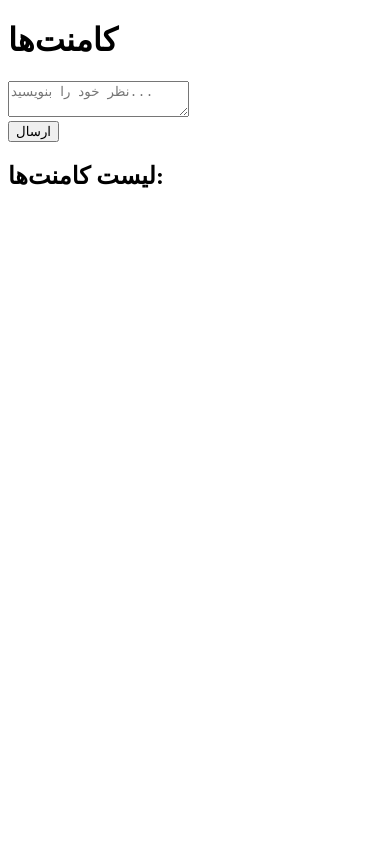
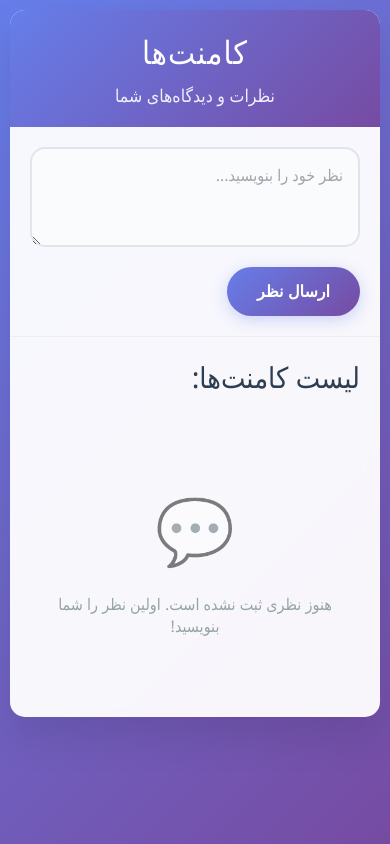
Before and after one commit to AramAsadinejad/commentings, a website: page index.html in a window 390 px wide. Drawn offline with Linux system fonts and the light colour scheme; no server answers.

Commit message:
worked on UI🦒

```diff
--- a/index.html
+++ b/index.html
@@ -1,19 +1,35 @@
 <!DOCTYPE html>
 <html lang="fa">
+
 <head>
   <meta charset="UTF-8">
+  <link rel="stylesheet" href="./style.css">
   <title>سیستم کامنت</title>
 </head>
 <body>
-  <h1>کامنت‌ها</h1>
+  <div class="container">
+    <div class="header">
+      <h1>کامنت‌ها</h1>
+      <div class="subtitle">نظرات و دیدگاه‌های شما</div>
+    </div>
 
-  <form id="commentForm">
-    <textarea id="commentText" placeholder="نظر خود را بنویسید..." required></textarea><br>
-    <button type="submit">ارسال</button>
-  </form>
+    <div class="form-section">
+      <form id="commentForm">
+        <textarea id="commentText" placeholder="نظر خود را بنویسید..." required></textarea>
+        <button type="submit">ارسال نظر</button>
+      </form>
+    </div>
 
-  <h2>لیست کامنت‌ها:</h2>
-  <ul id="commentsList"></ul>
+    <div class="comments-section">
+      <h2>لیست کامنت‌ها:</h2>
+      <ul id="commentsList">
+        <div class="empty-state">
+          <div class="empty-icon">💬</div>
+          <p>هنوز نظری ثبت نشده است. اولین نظر را شما بنویسید!</p>
+        </div>
+      </ul>
+    </div>
+  </div>
 
   <script>
     const form = document.getElementById('commentForm');
@@ -24,10 +40,37 @@
       const res = await fetch('http://localhost:3000/comments');
       const data = await res.json();
 
+      if (data.length === 0) {
+        commentsList.innerHTML = `
+          <div class="empty-state">
+            <div class="empty-icon">💬</div>
+            <p>هنوز نظری ثبت نشده است. اولین نظر را شما بنویسید!</p>
+          </div>
+        `;
+        return;
+      }
+
       commentsList.innerHTML = '';
       data.forEach(comment => {
         const li = document.createElement('li');
-        li.textContent = `${comment.text} (ثبت شده در: ${comment.createdAt})`;
+        li.className = 'comment-item';
+
+        const date = new Date(comment.createdAt);
+        const formattedDate = new Intl.DateTimeFormat('fa-IR', {
+          year: 'numeric',
+          month: 'long',
+          day: 'numeric',
+          hour: '2-digit',
+          minute: '2-digit'
+        }).format(date);
+
+        li.innerHTML = `
+          <div class="comment-text">${comment.text}</div>
+          <div class="comment-meta">
+            <span class="comment-time">${formattedDate}</span>
+          </div>
+        `;
+
         commentsList.appendChild(li);
       });
     }
@@ -56,4 +99,5 @@
     loadComments();
   </script>
 </body>
+
 </html>
--- /dev/null
+++ b/style.css
@@ -0,0 +1,251 @@
+* {
+    margin: 0;
+    padding: 0;
+    box-sizing: border-box;
+}
+
+body {
+    font-family: 'Segoe UI', Tahoma, Geneva, Verdana, sans-serif;
+    background: linear-gradient(135deg, #667eea 0%, #764ba2 100%);
+    min-height: 100vh;
+    padding: 20px;
+    direction: rtl;
+    color: #333;
+}
+
+.container {
+    max-width: 800px;
+    margin: 0 auto;
+    background: rgba(255, 255, 255, 0.95);
+    backdrop-filter: blur(10px);
+    border-radius: 20px;
+    box-shadow: 0 20px 40px rgba(0, 0, 0, 0.1);
+    overflow: hidden;
+    animation: slideUp 0.6s ease-out;
+}
+
+@keyframes slideUp {
+    from {
+        opacity: 0;
+        transform: translateY(30px);
+    }
+
+    to {
+        opacity: 1;
+        transform: translateY(0);
+    }
+}
+
+.header {
+    background: linear-gradient(135deg, #667eea 0%, #764ba2 100%);
+    color: white;
+    padding: 30px;
+    text-align: center;
+}
+
+h1 {
+    font-size: 2.5rem;
+    font-weight: 300;
+    letter-spacing: 1px;
+    margin-bottom: 10px;
+}
+
+.subtitle {
+    opacity: 0.9;
+    font-size: 1.1rem;
+}
+
+.form-section {
+    padding: 40px;
+    border-bottom: 1px solid #eee;
+}
+
+#commentForm {
+    display: flex;
+    flex-direction: column;
+    gap: 20px;
+}
+
+#commentText {
+    width: 100%;
+    min-height: 120px;
+    padding: 20px;
+    border: 2px solid #e1e5e9;
+    border-radius: 15px;
+    font-size: 16px;
+    font-family: inherit;
+    resize: vertical;
+    transition: all 0.3s ease;
+    background: #fafbfc;
+}
+
+#commentText:focus {
+    outline: none;
+    border-color: #667eea;
+    background: white;
+    box-shadow: 0 0 0 3px rgba(102, 126, 234, 0.1);
+}
+
+#commentText::placeholder {
+    color: #a0a6ac;
+}
+
+button[type="submit"] {
+    align-self: flex-start;
+    background: linear-gradient(135deg, #667eea 0%, #764ba2 100%);
+    color: white;
+    border: none;
+    padding: 15px 30px;
+    border-radius: 50px;
+    font-size: 16px;
+    font-weight: 600;
+    cursor: pointer;
+    transition: all 0.3s ease;
+    box-shadow: 0 4px 15px rgba(102, 126, 234, 0.3);
+}
+
+button[type="submit"]:hover {
+    transform: translateY(-2px);
+    box-shadow: 0 6px 20px rgba(102, 126, 234, 0.4);
+}
+
+button[type="submit"]:active {
+    transform: translateY(0);
+}
+
+.comments-section {
+    padding: 40px;
+}
+
+h2 {
+    font-size: 1.8rem;
+    margin-bottom: 30px;
+    color: #2c3e50;
+    font-weight: 400;
+}
+
+#commentsList {
+    list-style: none;
+    display: flex;
+    flex-direction: column;
+    gap: 20px;
+}
+
+.comment-item {
+    background: white;
+    padding: 25px;
+    border-radius: 15px;
+    box-shadow: 0 5px 15px rgba(0, 0, 0, 0.08);
+    border-right: 4px solid #667eea;
+    transition: all 0.3s ease;
+    animation: fadeIn 0.5s ease-out;
+}
+
+@keyframes fadeIn {
+    from {
+        opacity: 0;
+        transform: translateX(20px);
+    }
+
+    to {
+        opacity: 1;
+        transform: translateX(0);
+    }
+}
+
+.comment-item:hover {
+    transform: translateY(-2px);
+    box-shadow: 0 8px 25px rgba(0, 0, 0, 0.12);
+}
+
+.comment-text {
+    font-size: 16px;
+    line-height: 1.6;
+    color: #2c3e50;
+    margin-bottom: 15px;
+}
+
+.comment-meta {
+    display: flex;
+    justify-content: space-between;
+    align-items: center;
+    font-size: 14px;
+    color: #7f8c8d;
+    border-top: 1px solid #f1f2f6;
+    padding-top: 15px;
+}
+
+.comment-time {
+    font-weight: 500;
+}
+
+.comment-actions {
+    display: flex;
+    gap: 10px;
+}
+
+.action-btn {
+    background: none;
+    border: none;
+    color: #95a5a6;
+    cursor: pointer;
+    padding: 5px 10px;
+    border-radius: 8px;
+    transition: all 0.2s ease;
+    font-size: 12px;
+}
+
+.action-btn:hover {
+    background: #f8f9fa;
+    color: #667eea;
+}
+
+.empty-state {
+    text-align: center;
+    padding: 60px 20px;
+    color: #95a5a6;
+}
+
+.empty-icon {
+    font-size: 4rem;
+    margin-bottom: 20px;
+    opacity: 0.5;
+}
+
+@media (max-width: 768px) {
+    body {
+        padding: 10px;
+    }
+
+    .container {
+        border-radius: 15px;
+    }
+
+    .header {
+        padding: 20px;
+    }
+
+    h1 {
+        font-size: 2rem;
+    }
+
+    .form-section,
+    .comments-section {
+        padding: 20px;
+    }
+
+    #commentText {
+        min-height: 100px;
+        padding: 15px;
+    }
+
+    .comment-item {
+        padding: 20px;
+    }
+
+    .comment-meta {
+        flex-direction: column;
+        align-items: flex-start;
+        gap: 10px;
+    }
+}
```
Also changed, not shown: database/comments.json (+15 -0 lines).
